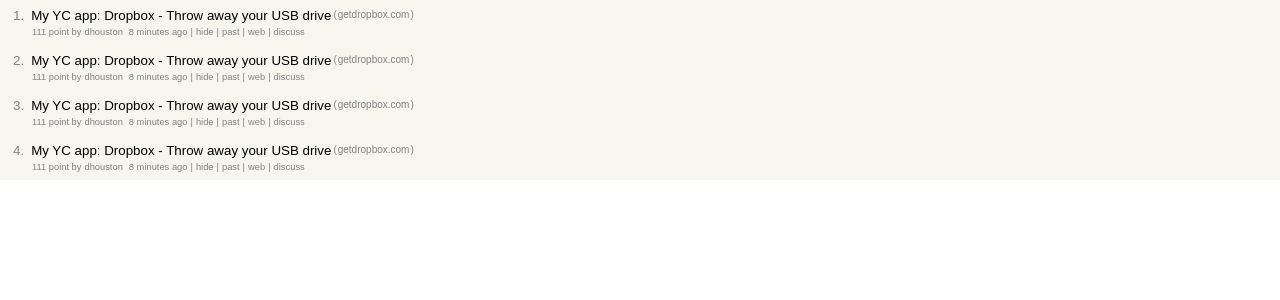
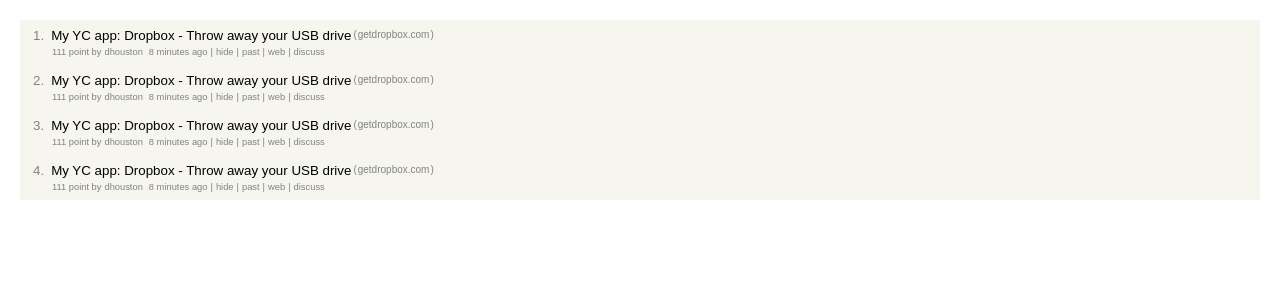
Before and after one commit to areiterer/hackernews-client, a React (Create React App) app: page / in a window 1280 px wide. Shown: the top 300 px of the page. Built offline with nearby package versions, Linux system fonts and the light colour scheme.

Commit message:
add margin for StoryList

```diff
--- a/src/containers/StoryList.js
+++ b/src/containers/StoryList.js
@@ -3,7 +3,7 @@
 
 import Story from "../components/Story";
 
-const Wrapper = styled.div``;
+const Wrapper = styled.div`margin: 20px;`;
 
 export default class StoryList extends Component {
   render() {
```
